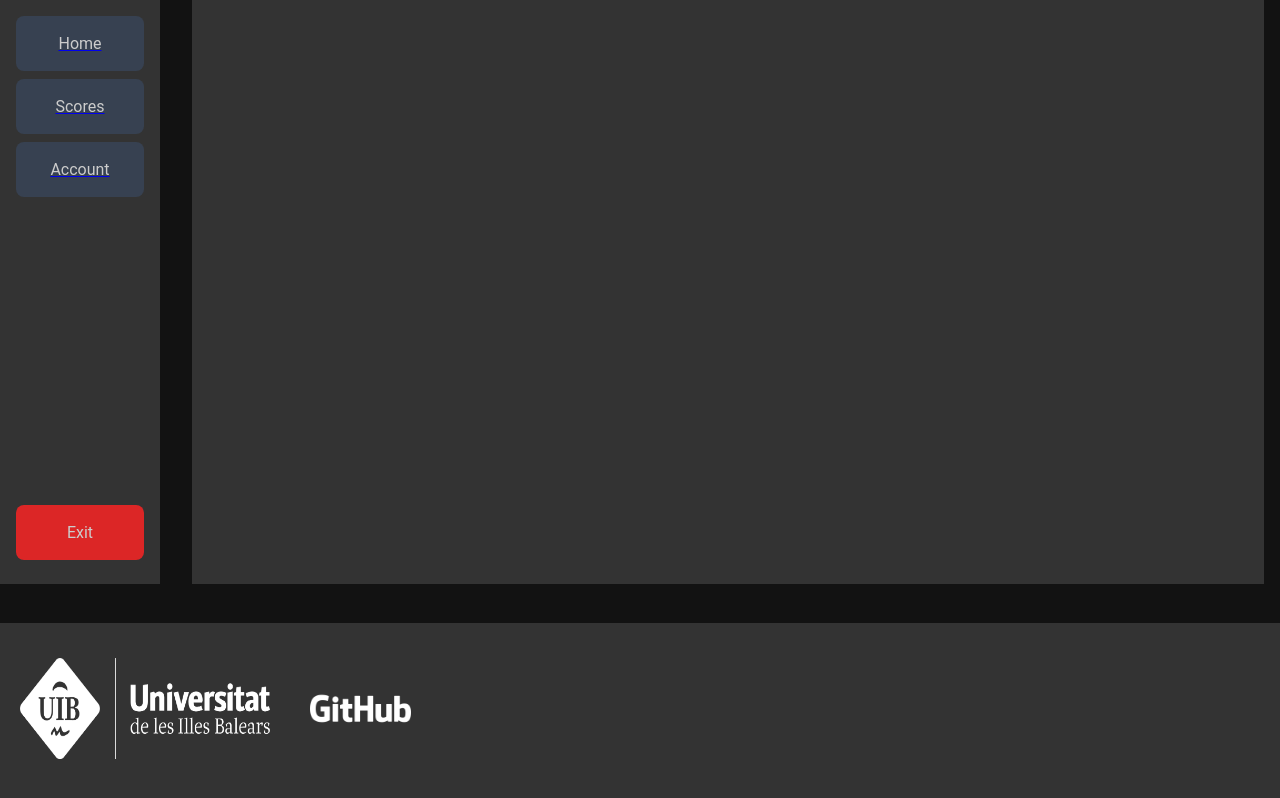
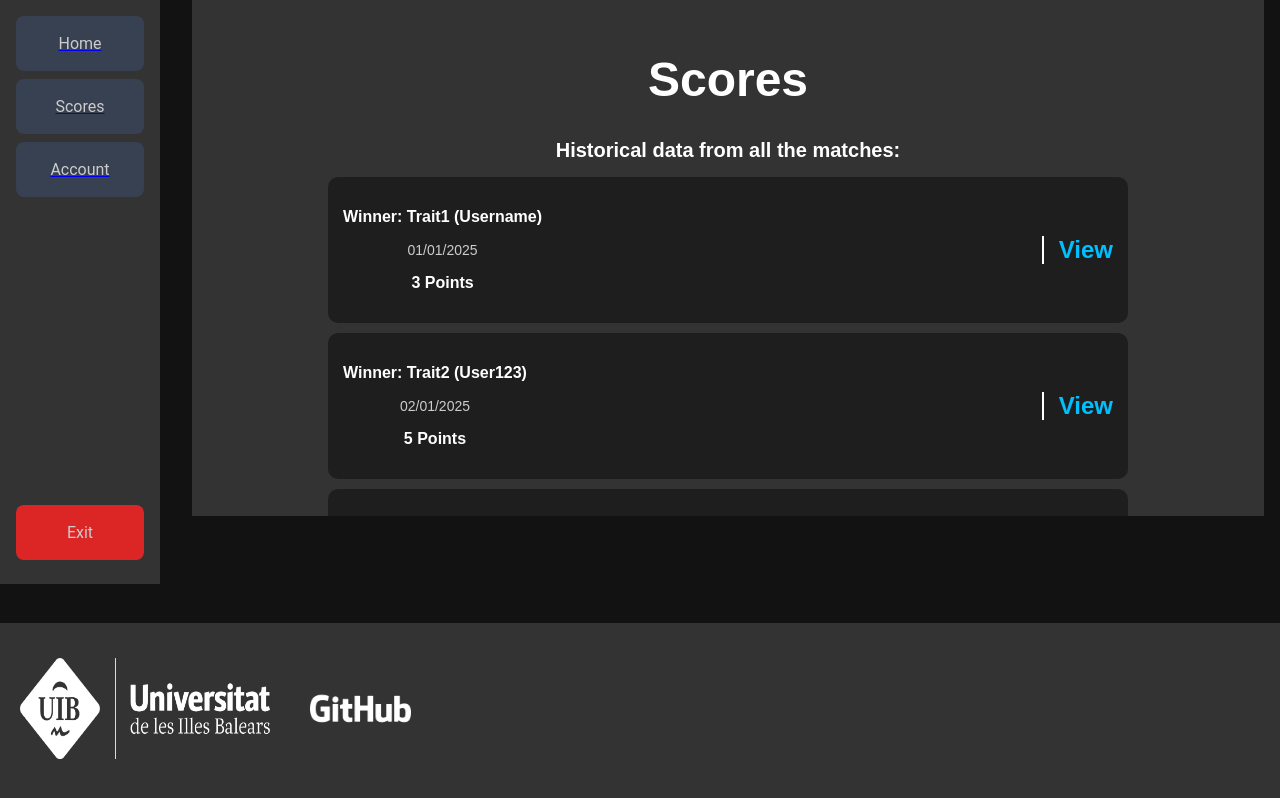
Before and after one commit to Laboratori-de-Projectes-de-Software/back-end, a React (Vite) app in the folder human-traits-front/: page /scores in a window 1280 px wide. Built offline with nearby package versions, Linux system fonts and the light colour scheme.

Commit message:
hecha la pantalla de Scores y añadida scrollBar en el content_container

```diff
--- a/human-traits-front/src/components/Scores.tsx
+++ b/human-traits-front/src/components/Scores.tsx
@@ -1,18 +1,41 @@
 import Footer from "./Footer";
 import SideBar from"./SideBar";
 
-export default function Scores(){
+export default function Scores() {
+  const matches = [
+    { winner: "Trait1 (Username)", date: "01/01/2025", points: 3, link: "/match/1" },
+    { winner: "Trait2 (User123)", date: "02/01/2025", points: 5, link: "/match/2" },
+    { winner: "Trait3 (GamerX)", date: "03/01/2025", points: 2, link: "/match/3" },
+    { winner: "Trait4 (Player99)", date: "04/01/2025", points: 4, link: "/match/4" },
+    { winner: "Trait5 (ProGamer)", date: "05/01/2025", points: 6, link: "/match/5" },
+  ];
+
   return (
     <>
     <div>
       <div className="page_container">
         <SideBar />
         <div className="content_container">
-
+          <div className="scores_container">
+            <h1>Scores</h1>
+            <h2 className="title">Historical data from all the matches:</h2>
+            {matches.map((match, index) => (
+              <div key={index} className="match_card">
+                <div className="match_info">
+                  <p className="winner">Winner: {match.winner}</p>
+                  <p className="date">{match.date}</p>
+                  <p className="points">{match.points} Points</p>
+                </div>
+                <a href={match.link} className="match_link">
+                  View
+                </a>
+              </div>
+            ))}
           </div>
         </div>
-            <Footer />
+      </div>
+      <Footer/>
     </div>
     </>
-    )
+  );
 }
--- a/human-traits-front/src/css/App.css
+++ b/human-traits-front/src/css/App.css
@@ -46,6 +46,8 @@ body {
   background-color: #333;
   margin-right: 1rem;
   gap: 1rem;
+  overflow-y: auto;
+  max-height: 500px;
 }
 
 ul.footer {
@@ -162,3 +164,58 @@ ul.footer {
     border-radius: 0.25rem;
     width: 8rem;  /* Ajusta el tamaño de los inputs */
   }
+
+  .scores_container {
+    width: 50rem;
+    margin: auto;
+    padding: 20px;
+    color: white;
+    font-family: Arial, sans-serif;
+  }
+
+  .title {
+    font-size: 20px;
+    font-weight: bold;
+    margin-bottom: 15px;
+  }
+
+  .match_card {
+    display: flex;
+    justify-content: space-between;
+    align-items: center;
+    background-color: #1e1e1e;
+    padding: 15px;
+    border-radius: 10px;
+    margin-bottom: 10px;
+  }
+
+  .match-info {
+    flex-grow: 1;
+  }
+
+  .winner {
+    font-size: 16px;
+    font-weight: bold;
+  }
+
+  .date {
+    font-size: 14px;
+    color: #ccc;
+  }
+
+  .points {
+    font-size: 16px;
+    font-weight: bold;
+  }
+
+  .match_link {
+    color: #00bfff;
+    text-decoration: none;
+    font-weight: bold;
+    padding-left: 15px;
+    border-left: 2px solid rgba(255, 255, 255, 1);
+  }
+
+  .match_link:hover {
+    text-decoration: underline;
+  }
```
Lines whose indentation alone changed are shown as unchanged.
